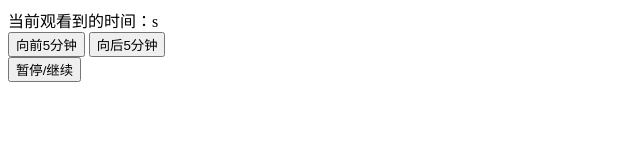
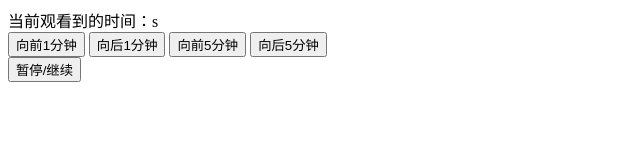
Before and after one commit to ligmh/local-video-sync-server, a website: page static/index.html in a window 1280 px wide. Shown: the whole page, without its empty margins (0-640 px from the left). Drawn offline with nearby package versions, Linux system fonts and the light colour scheme; no server answers.

Commit message:
have a test

```diff
--- a/static/index.html
+++ b/static/index.html
@@ -13,6 +13,8 @@
 
         当前观看到的时间：<span id="current-time"></span>s
         <div>
+            <button onclick="buttonClickHandler1()">向前1分钟</button>
+            <button onclick="buttonClickHandler2()">向后1分钟</button>
             <button onclick="buttonClickHandler1()">向前5分钟</button>
             <button onclick="buttonClickHandler2()">向后5分钟</button>
             <br>
```
